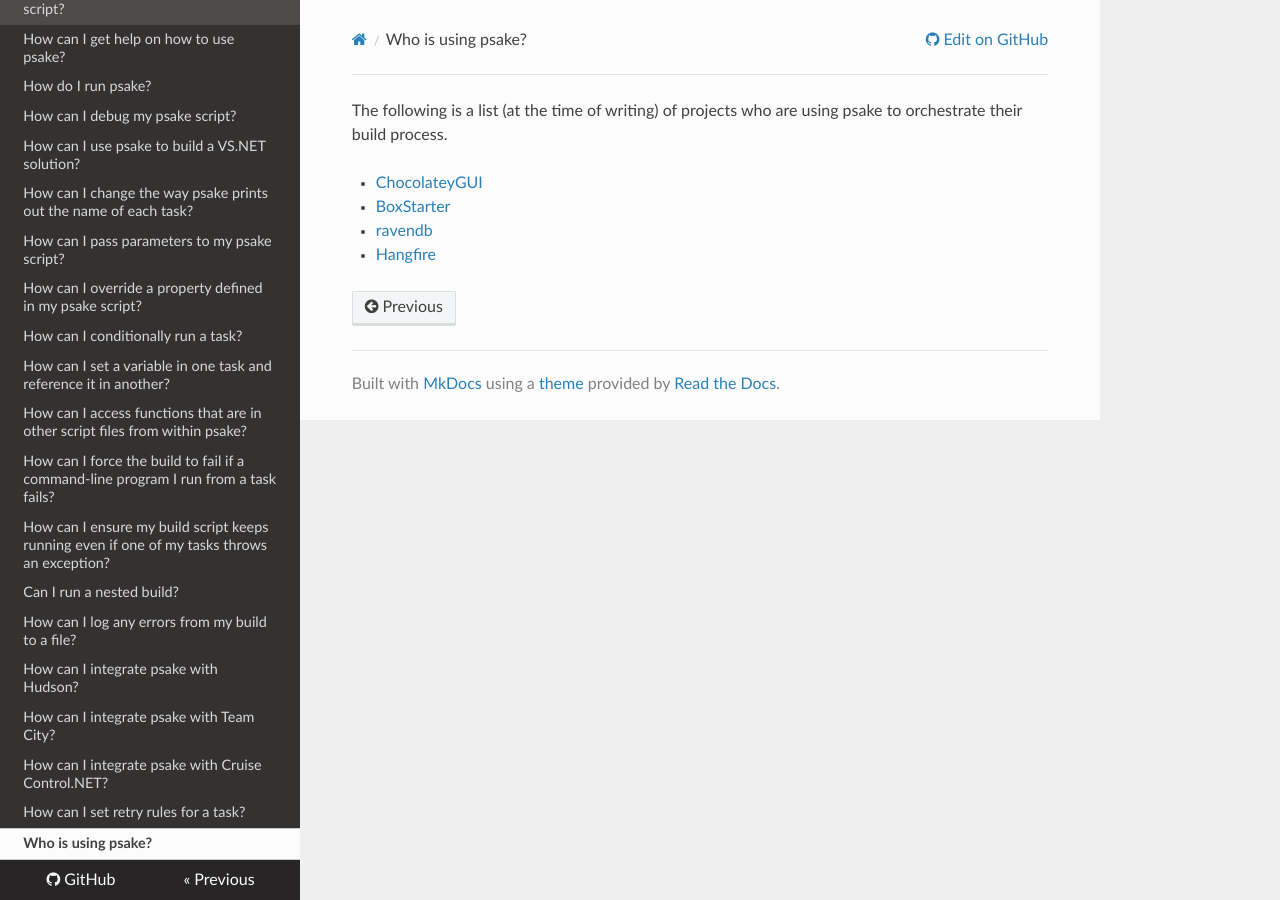
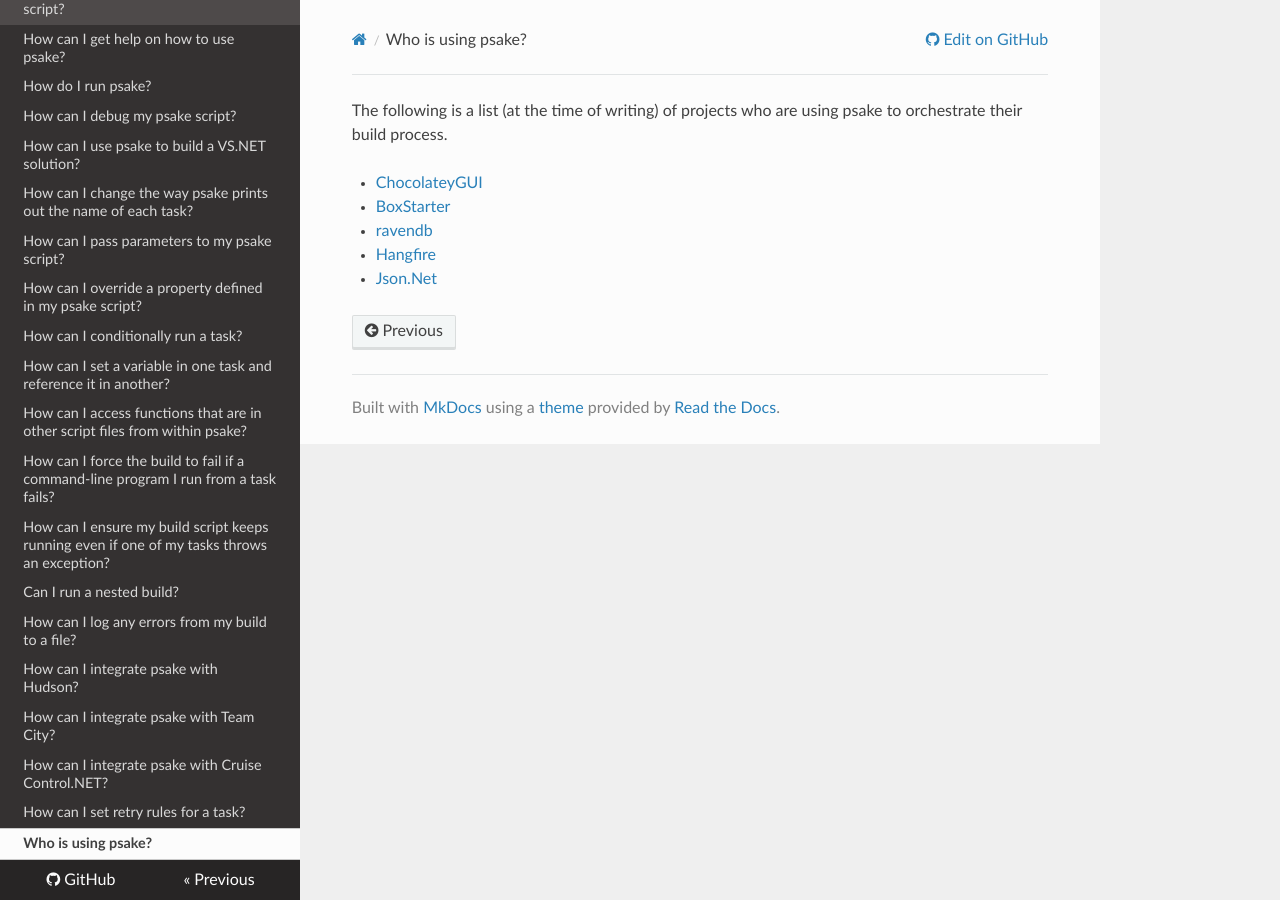
Before and after one commit to psake/psake, an MkDocs documentation site: the page built from docs/who-is-using-psake.md, in a window 1280 px wide. Built offline with MkDocs 1.6.1, drawn with Linux system fonts in a browser that asks for light colours; nearby versions of some CDN libraries; old or Windows-style settings are respelled for this version of MkDocs.

Commit message:
Update who-is-using-psake.md
Added Json.Net

```diff
--- a/docs/who-is-using-psake.md
+++ b/docs/who-is-using-psake.md
@@ -4,3 +4,4 @@ The following is a list (at the time of writing) of projects who are using psake
 * [BoxStarter](https://github.com/mwrock/boxstarter)
 * [ravendb](https://github.com/ravendb/ravendb)
 * [Hangfire](https://github.com/HangfireIO/Hangfire)
+* [Json.Net](https://github.com/JamesNK/Newtonsoft.Json)
```
